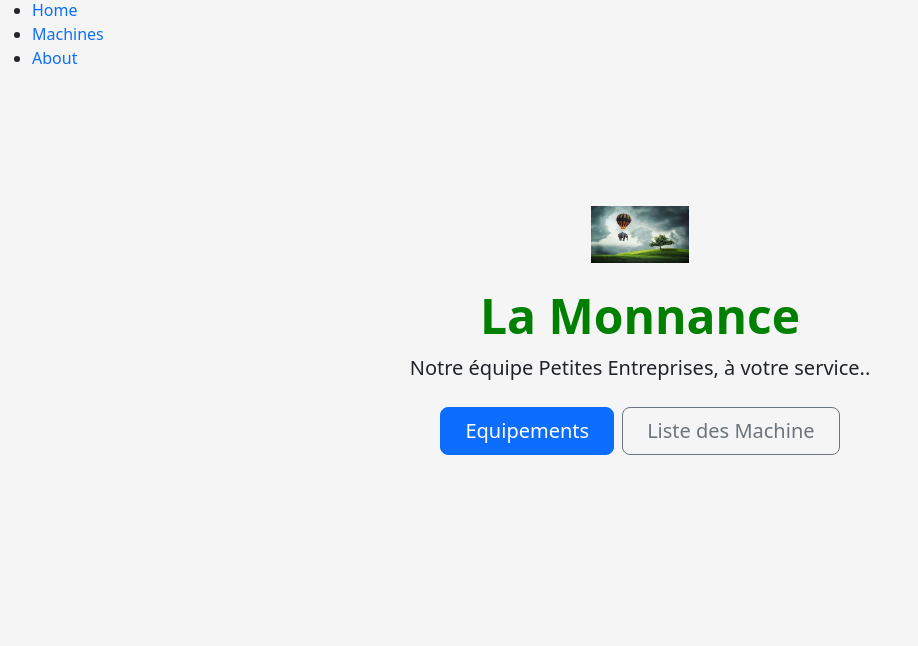
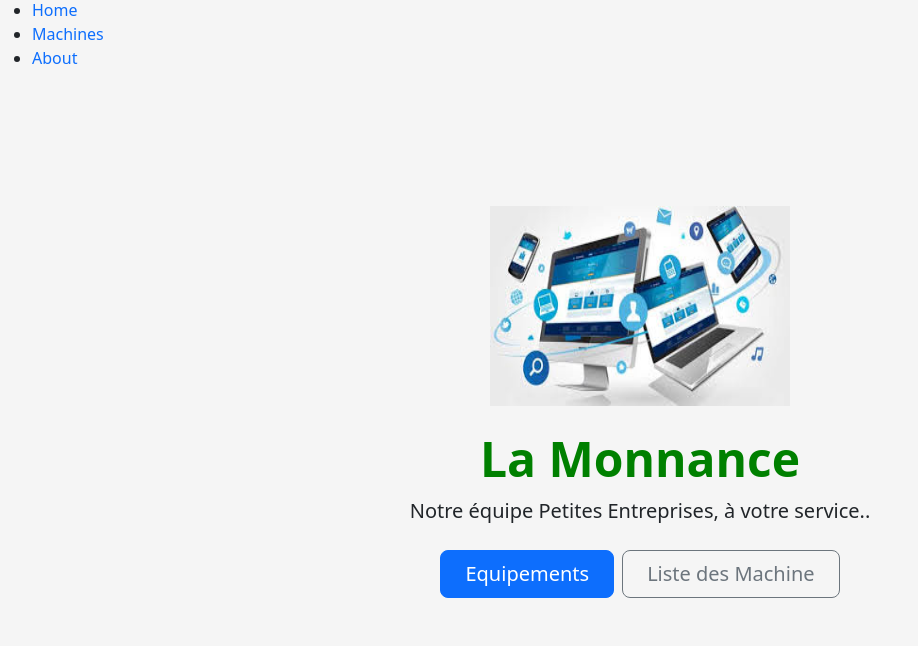
Before and after one commit to Eliot8767/sae23, a Django app: page /computerApp/ in a window 1280 px wide. Shown: the part 190-836 px from the top of the page, without its empty margins (0-918 px from the left). Before the commit the page ends 645 px from the top, so only its background shows below. Run offline with Django 3.2, Linux system fonts and the light colour scheme.

Commit message:
Add files via upload
modif texte

```diff
--- a/computermngt/computerApp/templates/computerApp/machine_list.html
+++ b/computermngt/computerApp/templates/computerApp/machine_list.html
@@ -23,7 +23,6 @@
             <td>@mdo</td>
             </tr>
         {% endfor %}
-
       </tbody>
 </table>
 {% else %}
--- a/computermngt/templates/index.html
+++ b/computermngt/templates/index.html
@@ -56,7 +56,7 @@ initial-scale=1 ">
 {% block content %}
 <div class="px-4 py-5 my-5 text-center">
     {% load static %}
-    <img class = "d-block mx-auto mb-4" src= "{% static 'computerapp/images/img.jpeg' %}" alt= "" style= " width:72;height:57px; ">
+    <img class = "d-block mx-auto mb-4" src= "{% static 'computerapp/images/info.jpeg' %}" alt= "" style= " width:300px;height:200px; ">
     <h1 class="display-5 fw-bold">La Monnance</h1>
     <div class="col-lg-6 mx-auto">
       <p class="lead mb-4"><b></b>Notre équipe Petites Entreprises, à votre service..<b></b></p>
```
Also changed, not shown: computermngt/computerApp/images/img.jpeg (added), computermngt/computerApp/images/info.jpeg (added), computermngt/static/computerapp/images/info.jpeg (added). Lines whose indentation alone changed are shown as unchanged.
